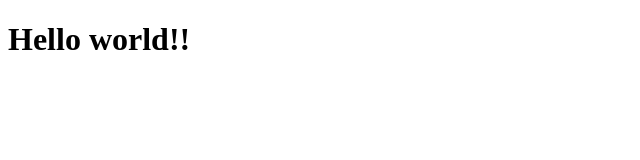
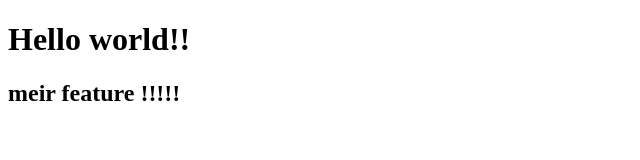
Before and after one commit to PyCharmedMe/FirstRepo, a plain HTML site: page index.html in a window 1280 px wide. Shown: the whole page, without its empty margins (0-640 px from the left). Drawn offline with Linux system fonts and the light colour scheme.

Commit message:
new feat

```diff
--- a/index.html
+++ b/index.html
@@ -8,5 +8,6 @@
 <body>
     <h1>Hello world!!</h1>
     <script src="Javascript.js"></script>
+    <h2>meir feature !!!!!</h2>
 </body>
 </html>
```
